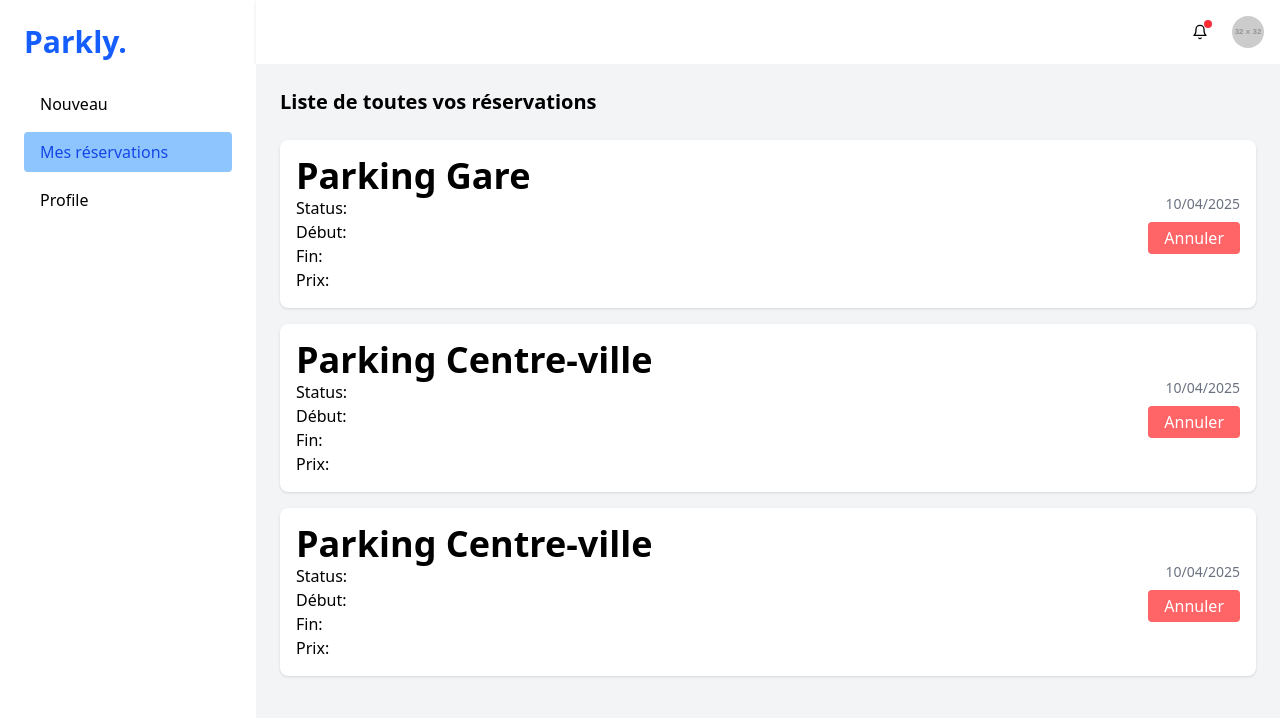
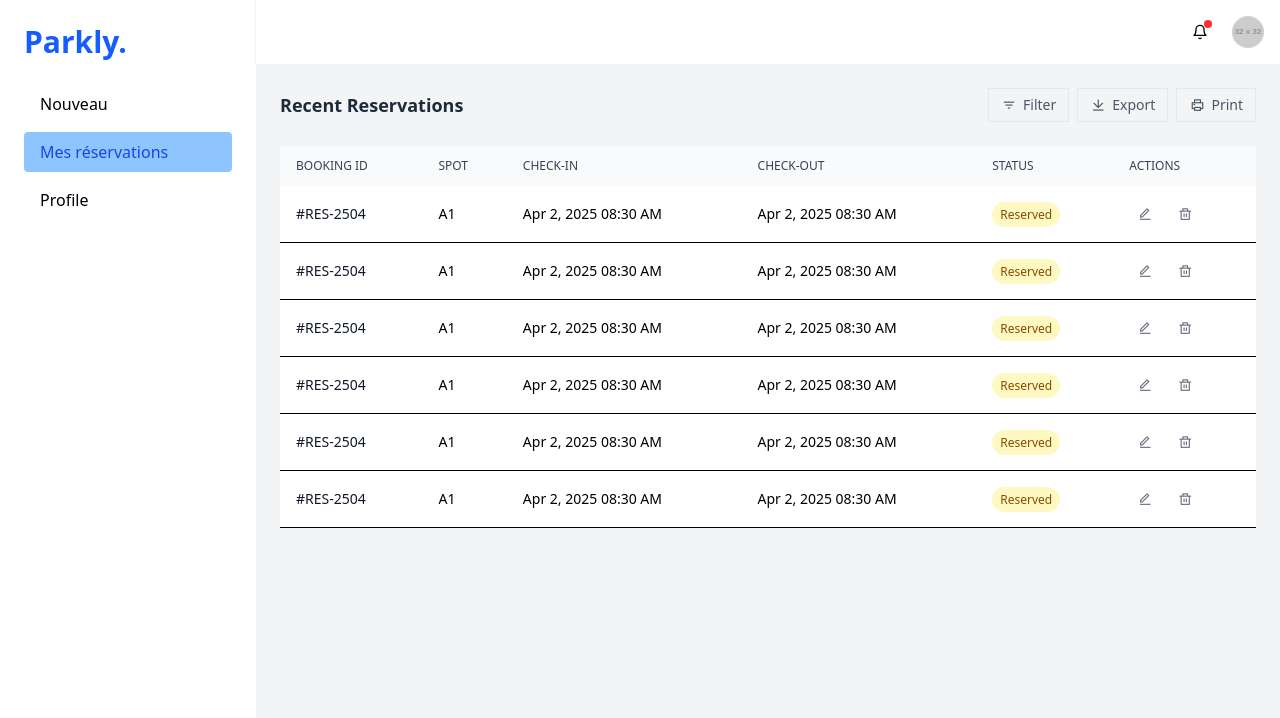
Before and after one commit to Sitr4ka/parkly, a React (Vite) app: page /myReservation in a window 1280 px wide. Shown: the top 718 px of the page. Built offline with nearby package versions, Linux system fonts and the light colour scheme.

Commit message:
update list reservation

```diff
--- a/src/components/MyReservation/ReservationList.jsx
+++ b/src/components/MyReservation/ReservationList.jsx
@@ -3,14 +3,98 @@ const reservations = [
   { parking: 'Parking Centre-ville', date: '07/04/2025', status: '', debut: '', fin: '', prix: '' },
   { parking: 'Parking Centre-ville', date: '07/04/2025', status: '', debut: '', fin: '', prix: '' },
 ];
+const res= [
+  {id:"#RES-2504", spot:'A1',chek_in:"Apr 2, 2025 08:30 AM",check_out:"Apr 2, 2025 08:30 AM"},
+  {id:"#RES-2504", spot:'A1',chek_in:"Apr 2, 2025 08:30 AM",check_out:"Apr 2, 2025 08:30 AM"},
+  {id:"#RES-2504", spot:'A1',chek_in:"Apr 2, 2025 08:30 AM",check_out:"Apr 2, 2025 08:30 AM"},
+  {id:"#RES-2504", spot:'A1',chek_in:"Apr 2, 2025 08:30 AM",check_out:"Apr 2, 2025 08:30 AM"},
+  {id:"#RES-2504", spot:'A1',chek_in:"Apr 2, 2025 08:30 AM",check_out:"Apr 2, 2025 08:30 AM"},
+  {id:"#RES-2504", spot:'A1',chek_in:"Apr 2, 2025 08:30 AM",check_out:"Apr 2, 2025 08:30 AM"},
+
+]
 import ReservationCard from './ReservationCard';
 const ReservationList = () => {
   return (
     <>
-      <h1 class="text-xl font-semibold mb-6">Liste de toutes vos réservations</h1>
+      {/* <h1 class="text-xl font-semibold mb-6">Liste de toutes vos réservations</h1>
       {reservations.map((r) => (
         <ReservationCard reservation={r} />
-      ))}
+      ))} */}
+
+      <div className=''>
+        <div class="flex flex-col md:flex-row justify-between items-start md:items-center mb-6 gap-4">
+                  <h2 class="text-lg font-semibold text-gray-800">Recent Reservations</h2>
+                  <div class="flex flex-wrap items-center gap-2">
+                      <div class="relative">
+                          <button class="border border-gray-200 rounded-button px-3 py-1.5 text-sm text-gray-600 flex items-center whitespace-nowrap">
+                              <div class="w-4 h-4 flex items-center justify-center mr-1.5">
+                                  <i class="ri-filter-3-line"></i>
+                              </div>
+                              Filter
+                          </button>
+                      </div>
+                      <div class="relative">
+                          <button class="border border-gray-200 rounded-button px-3 py-1.5 text-sm text-gray-600 flex items-center whitespace-nowrap">
+                              <div class="w-4 h-4 flex items-center justify-center mr-1.5">
+                                  <i class="ri-download-line"></i>
+                              </div>
+                              Export
+                          </button>
+                      </div>
+                      <div class="relative">
+                          <button class="border border-gray-200 rounded-button px-3 py-1.5 text-sm text-gray-600 flex items-center whitespace-nowrap">
+                              <div class="w-4 h-4 flex items-center justify-center mr-1.5">
+                                  <i class="ri-printer-line"></i>
+                              </div>
+                              Print
+                          </button>
+                      </div>
+                  </div>
+            </div>
+            <div className="overflow-x-auto custom-scrollbar">
+                <table  className='w-full min-w-[800px] text-sm text-left'>
+                    <thead className='text-xs text-gray-700 uppercase bg-gray-50'>
+                      <tr>
+                            <th className="px-4 py-3 font-medium">Booking ID</th>
+
+                            <th className="px-4 py-3 font-medium">Spot</th>
+                            <th className="px-4 py-3 font-medium">Check-in</th>
+                            <th className="px-4 py-3 font-medium">Check-out</th>
+                            <th className="px-4 py-3 font-medium">Status</th>
+                            <th className="px-4 py-3 font-medium">Actions</th>
+                        </tr>
+                    </thead>
+                    <tbody>
+                        {res.map((r=>(
+                          <tr  key={r.id} class="bg-white border-b hover:bg-gray-50">
+                          <td class="px-4 py-3 font-medium text-gray-900">{r.id}</td>
+
+                          <td class="px-4 py-3">{r.spot}</td>
+                          <td class="px-4 py-3">{r.chek_in}</td>
+                          <td class="px-4 py-3">{r.check_out}</td>
+                          <td class="px-4 py-3">
+                              <span class="px-2 py-1 text-xs font-medium rounded-full bg-yellow-100 text-yellow-800">Reserved</span>
+                          </td>
+                          <td class="px-4 py-3">
+                              <div class="flex items-center space-x-2">
+                                  <button class="text-gray-500 hover:text-primary">
+                                      <div class="w-8 h-8 flex items-center justify-center">
+                                          <i class="ri-edit-line"></i>
+                                      </div>
+                                  </button>
+                                  <button class="text-gray-500 hover:text-red-500">
+                                      <div class="w-8 h-8 flex items-center justify-center">
+                                          <i class="ri-delete-bin-line"></i>
+                                      </div>
+                                  </button>
+                              </div>
+                          </td>
+                      </tr>
+                        )))}
+                    </tbody>
+                </table>
+            </div>
+      </div>
     </>
   );
 };
```
